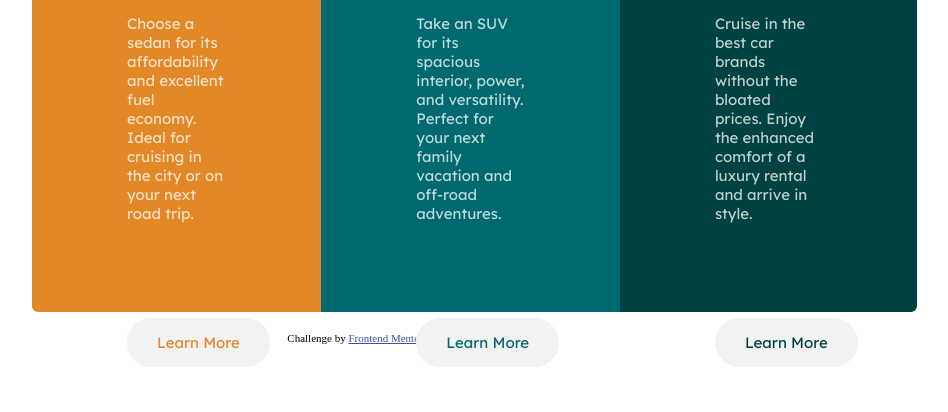
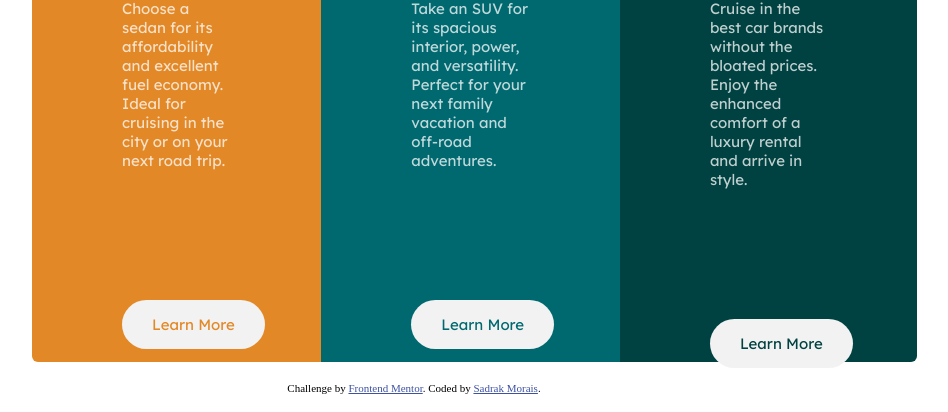
Before and after one commit to sadrakmorais/FM-3ColumnCardComponent, a plain HTML site: page index.html in a window 1280 px wide. Shown: the part 388-800 px from the top of the page, without its empty margins (226-1174 px from the left). Drawn offline with Linux system fonts and the light colour scheme.

Commit message:
Submition1

```diff
--- a/style.css
+++ b/style.css
@@ -3,7 +3,7 @@
     font-size: 11px; text-align: center; }
 .attribution a { color: hsl(228, 45%, 44%); }
 img{
-    margin: 60px 0 0 95px;
+    margin: 60px 0 0 90px;
 }
 .container a{
     text-decoration:none;
@@ -12,7 +12,7 @@ img{
     border-radius: 50px;
     font-family: 'Lexend Deca', sans-serif;
     font-size: 15px;
-    margin-left: 95px;
+    margin-left: 90px;
     position: relative;
     top:80px;
 }
@@ -20,22 +20,22 @@ h1{
     text-transform: uppercase;
     color: hsl(0, 0%, 95%);
     font-family: 'Big Shoulders Display', cursive;
-    margin:20px 0 0 95px;
+    margin:20px 0 0 90px;
     font-size: 40px;
     letter-spacing: 1px;
 }
 p{
     color: hsla(0, 0%, 100%, 0.75);
     font-family: 'Lexend Deca', sans-serif;
-    padding: 15px 95px;
+    padding: 50px 90px;
     font-size: 15px;
 
 }
 .container{
     display: flex;
     width: 70%;
-    height: 500px;
-    margin-top: 200px;
+    height: 600px;
+    margin-top: 150px;
     margin-left: 250px;
     }
 .sedan{
```
